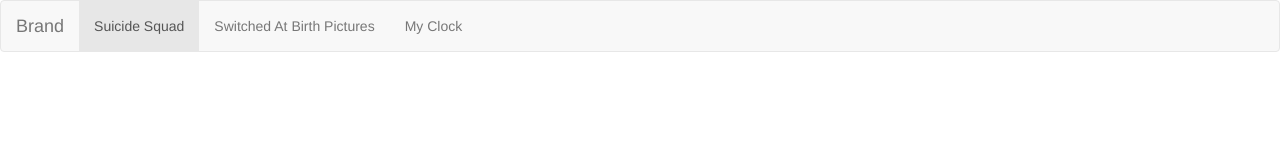
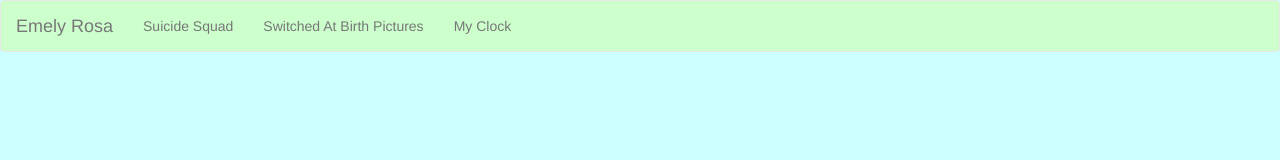
Before and after one commit to EmelyRO/emelyro.github.io, a plain HTML site: page index.html in a window 1280 px wide. Drawn offline with nearby package versions, Linux system fonts and the light colour scheme.

Commit message:
changed backgound color.linked css to html.

```diff
--- /dev/null
+++ b/index.css
@@ -0,0 +1,11 @@
+body {
+	background-color:#ccffff;
+}
+
+.navbar-default {
+	background-color:#ccffcc;
+}
+
+.navbar-default .navbar-nav > li > a:hover {
+	color:#ff99ff;
+}
--- a/index.html
+++ b/index.html
@@ -4,7 +4,7 @@
 <head>
 	<link rel="stylesheet" href="https://maxcdn.bootstrapcdn.com/bootstrap/3.3.7/css/bootstrap.min.css" integrity="sha384-BVYiiSIFeK1dGmJRAkycuHAHRg32OmUcww7on3RYdg4Va+PmSTsz/K68vbdEjh4u" crossorigin="anonymous">
 
-
+<link rel="stylesheet" href="index.css"> </link>
   </head>
   <body>
 
@@ -19,13 +19,13 @@
         <span class="icon-bar"></span>
         <span class="icon-bar"></span>
       </button>
-      <a class="navbar-brand" href="#">Brand</a>
+      <a class="navbar-brand" href="index.html"> Emely Rosa</a>
     </div>
 
     <!-- Collect the nav links, forms, and other content for toggling -->
     <div class="collapse navbar-collapse" id="bs-example-navbar-collapse-1">
       <ul class="nav navbar-nav">
-        <li class="active"><a href="https://emelyro.github.io/Suicide-Squad/"> Suicide Squad <span class="sr-only">(current)</span></a></li>
+        <li><a href="https://emelyro.github.io/Suicide-Squad/"> Suicide Squad </a></li>
         <li><a href="https://emelyro.github.io/SwitchedAtBirthPictures/"> Switched At Birth Pictures</a></li>
         <li><a href="https://emelyro.github.io/My-Clock/"> My Clock </a><li>
 
```
